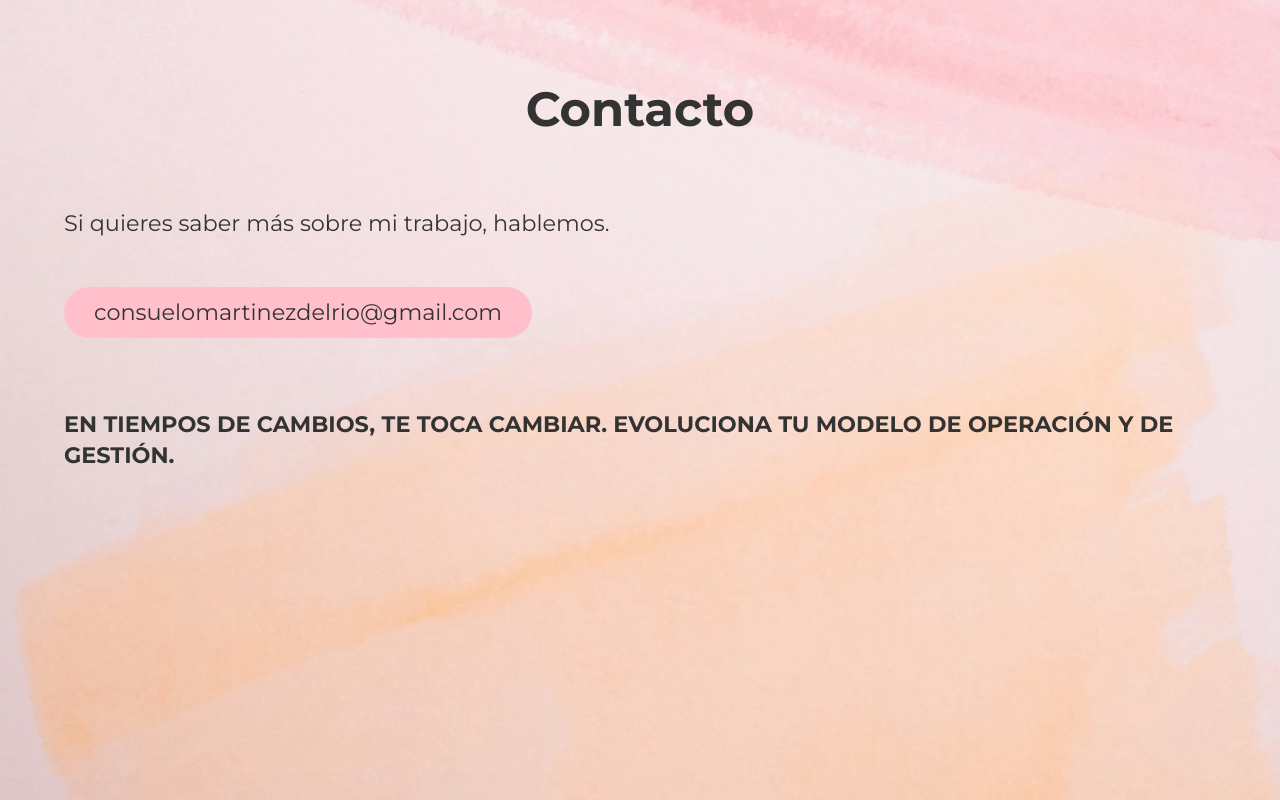
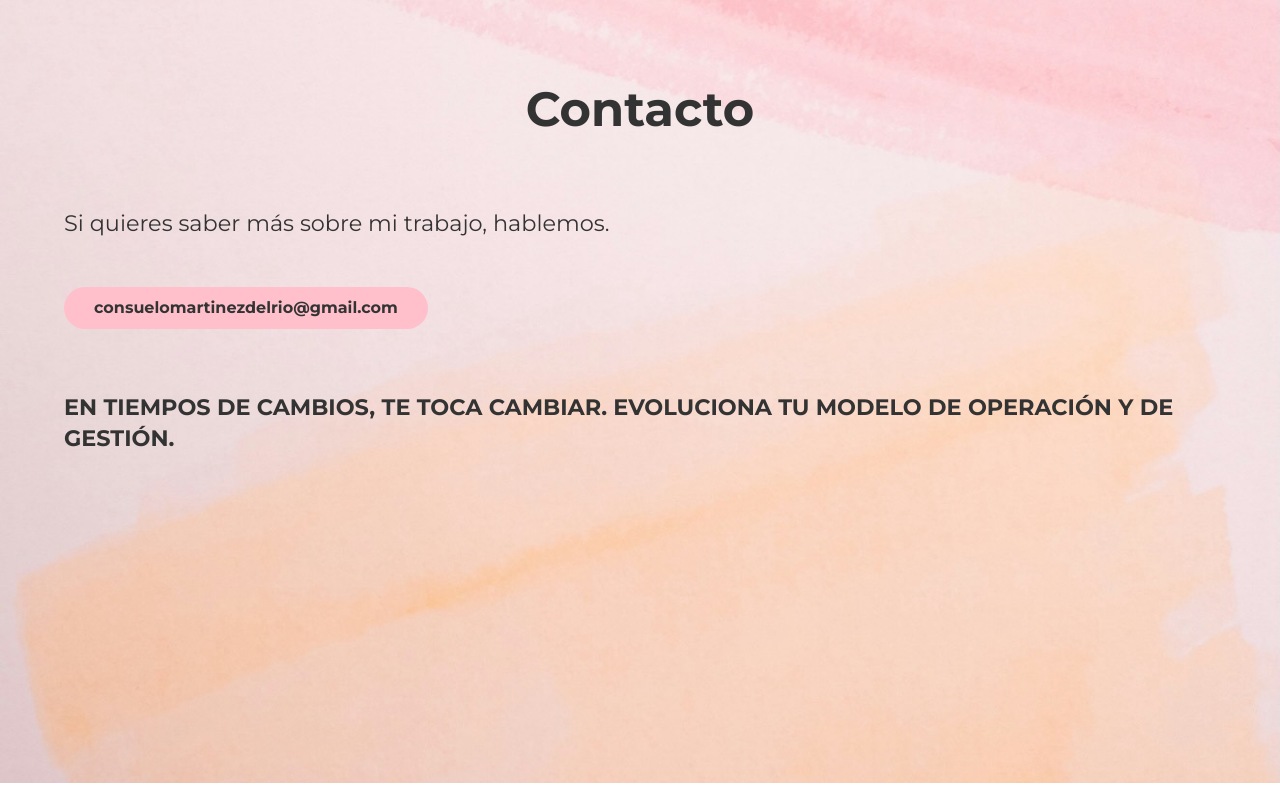
Before and after one commit to gibacache/mopi-cl, a plain HTML site: page public/index.html in a window 1280 px wide. Shown: the part 7584-8384 px from the top of the page. Drawn offline with Linux system fonts and the light colour scheme.

Commit message:
reduced email size

```diff
--- a/public/index.html
+++ b/public/index.html
@@ -346,7 +346,7 @@
                 <p class="text-large" style="font-size: 3rem; font-weight: 500; "><strong>Contacto</strong></p>
             </div>
             <p class="text-medium">Si quieres saber más sobre mi trabajo, hablemos.</p>
-            <p><a class="email-button text-medium" href="mailto:consuelomartinezdelrio@gmail.com">consuelomartinezdelrio@gmail.com</a></p>
+            <p><a class="email-button text-small" href="mailto:consuelomartinezdelrio@gmail.com"><strong>consuelomartinezdelrio@gmail.com</strong></a></p>
             <p class="text-medium"><br><br><strong>EN TIEMPOS DE CAMBIOS, TE TOCA CAMBIAR. EVOLUCIONA TU MODELO DE OPERACIÓN Y DE GESTIÓN.</strong></p>
         </section>
     </main>
```
